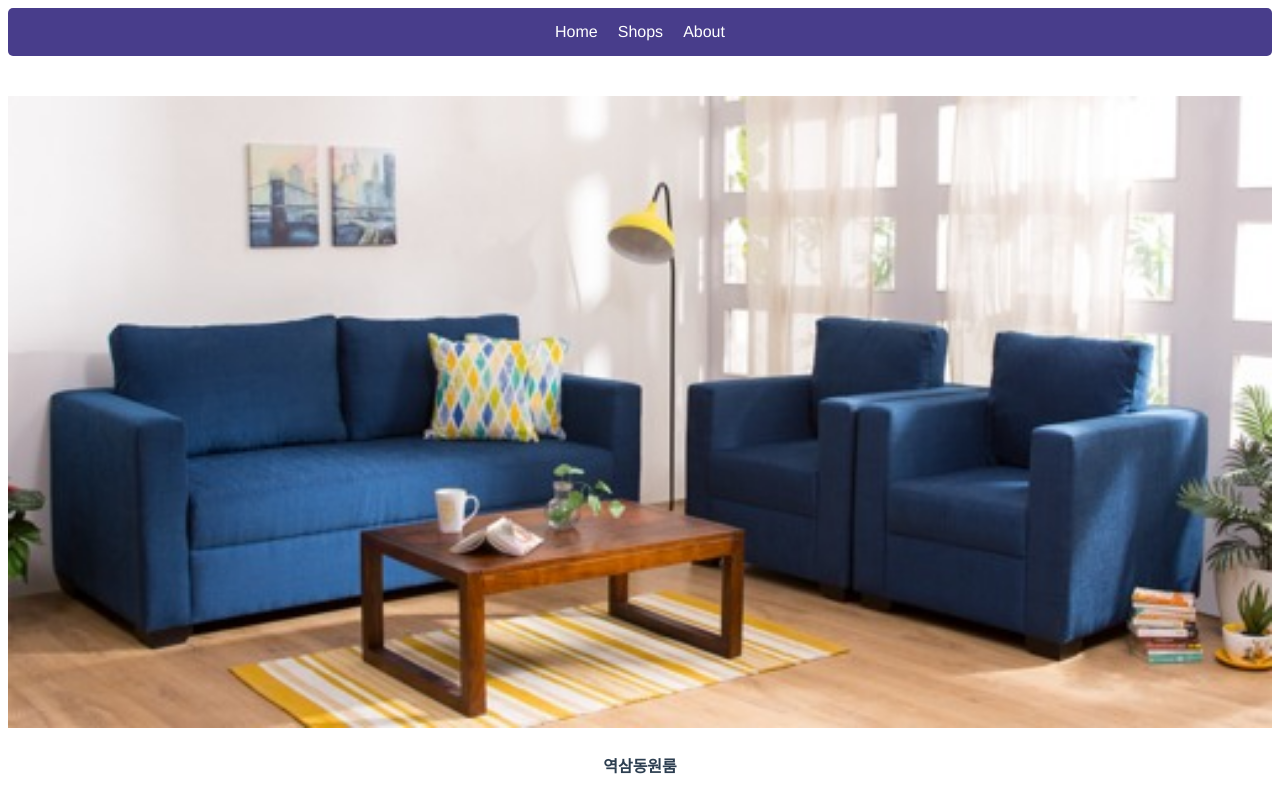
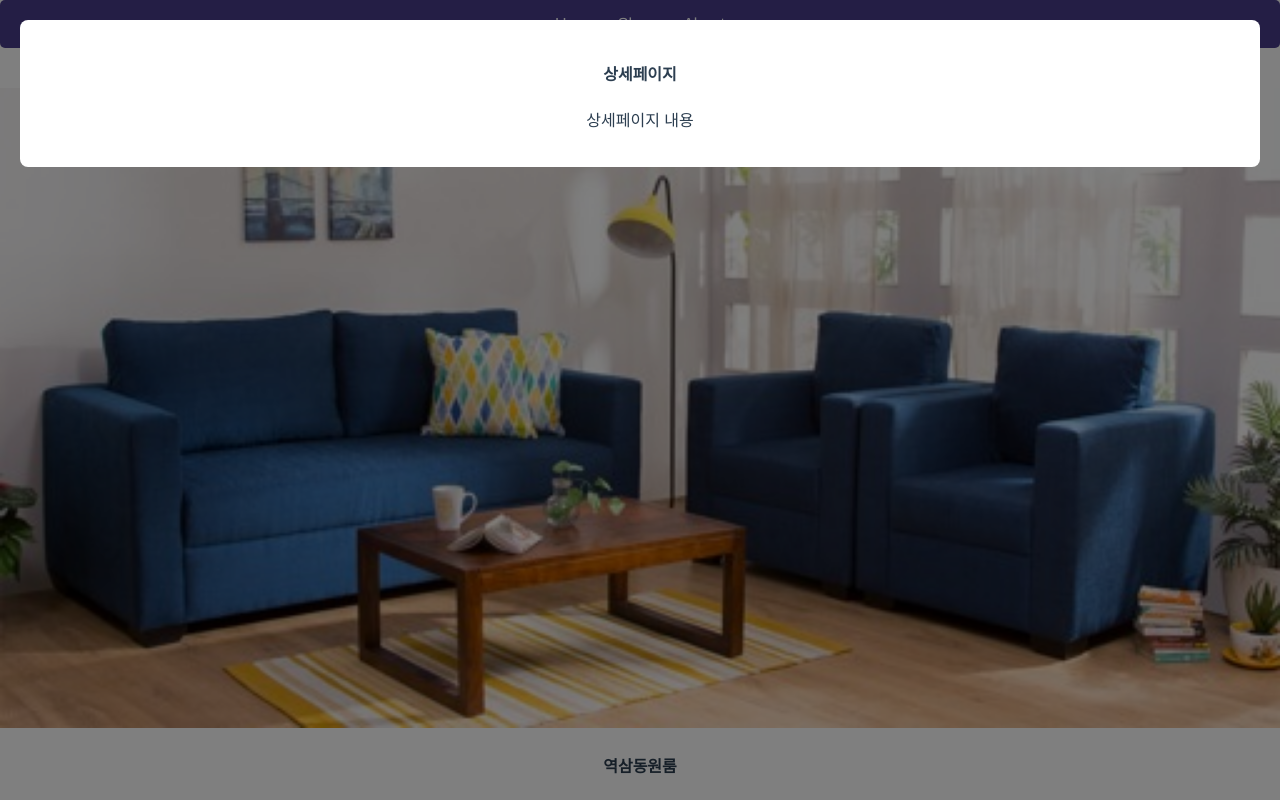
Before and after one commit to luckyman1004/Vue_Estate, a Vue app: page / in a window 1280 px wide. Shown: the top 800 px of the page. Built offline with nearby package versions, Linux system fonts and the light colour scheme.

Commit message:
Add modal screen and design

```diff
--- a/src/App.vue
+++ b/src/App.vue
@@ -1,4 +1,14 @@
 <template>
+
+  <div class="black-bg">
+    <div class="white-bg">
+        <h4>상세페이지</h4>
+        <p>상세페이지 내용</p>
+    </div>
+  </div>
+
+
+
   <div class="Menu">
     <a v-for="(menu,id) in menus" :key="id"> {{ menu }}</a>
     <!--
@@ -54,7 +64,30 @@
   text-align: center;
   color: #2c3e50;
 }
+/* 모달창 디자인 */
+body {
+  margin:0
+}
 
+div {
+  box-sizing:border-box;
+}
+
+.black-bg {
+  width:100%;
+  height:100%;
+  background:rgba(0,0,0,0.5);
+  position:fixed;
+  padding:20px;
+}
+
+.white-bg {
+  width:100%;
+  background:white;
+  border-radius:8px;
+  padding:20px;
+}
+/* 메뉴탭 스타일 */
 .Menu {
   background: darkslateblue;
   padding:15px;
```
